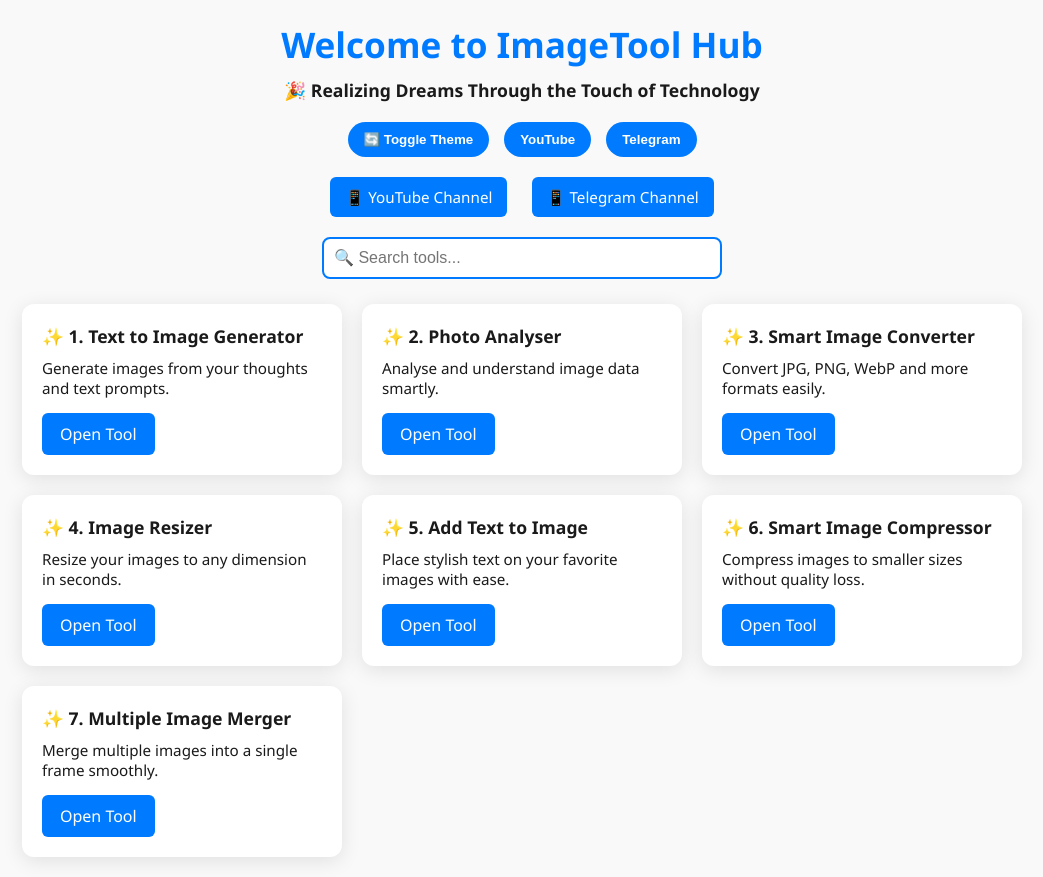
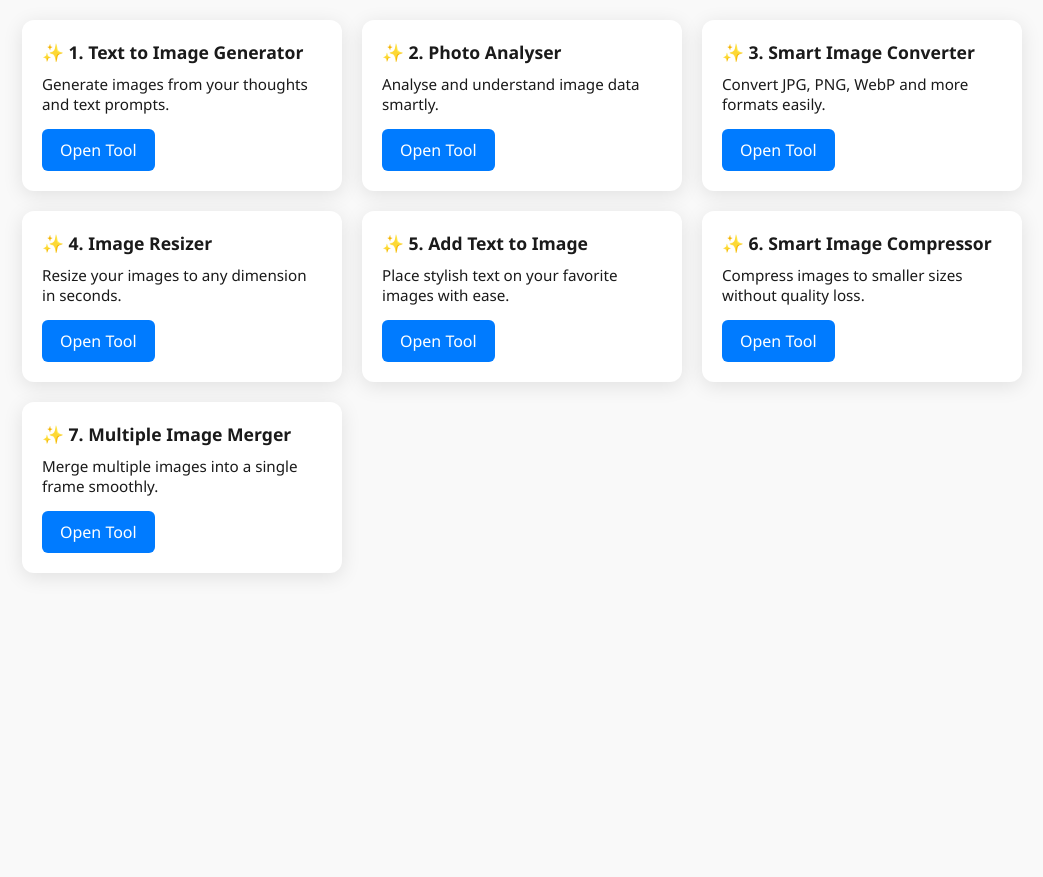
Before and after one commit to toolnovanext/Image-tool-half, a plain HTML site: page index.html in a window 1280 px wide. Shown: the whole page, without its empty margins (118-1161 px from the left). After the commit the page ends 800 px from the top, so only its background shows below. Drawn offline with Linux system fonts and the light colour scheme.

Commit message:
Update index.html

```diff
--- a/index.html
+++ b/index.html
@@ -8,11 +8,8 @@
     :root {
       --primary: #007bff;
       --bg-light: #f9f9f9;
-      --bg-dark: #121212;
       --text-dark: #1a1a1a;
-      --text-light: #f0f0f0;
       --card-bg-light: #ffffff;
-      --card-bg-dark: #1e1e1e;
       --shadow: 0 4px 20px rgba(0, 0, 0, 0.1);
     }
 
@@ -26,83 +23,7 @@
       font-family: 'Segoe UI', sans-serif;
       background: var(--bg-light);
       color: var(--text-dark);
-      transition: background 0.4s ease, color 0.4s ease;
       padding: 20px;
-    }
-
-    .dark-mode {
-      background: var(--bg-dark);
-      color: var(--text-light);
-    }
-
-    .header {
-      text-align: center;
-      margin-bottom: 20px;
-    }
-
-    .header h1 {
-      font-size: 2.2rem;
-      color: var(--primary);
-    }
-
-    .header .slogan {
-      font-size: 1.1rem;
-      font-weight: 600;
-      margin-top: 10px;
-    }
-
-    .tag-bar {
-      display: flex;
-      justify-content: center;
-      gap: 15px;
-      margin: 20px 0;
-    }
-
-    .tag-bar button {
-      padding: 10px 16px;
-      background: var(--primary);
-      color: #fff;
-      border: none;
-      border-radius: 20px;
-      cursor: pointer;
-      font-weight: bold;
-    }
-
-    .dark-mode .tag-bar button {
-      background: #00aaff;
-      color: #000;
-    }
-
-    .links {
-      text-align: center;
-      margin: 20px 0;
-    }
-
-    .links a {
-      background: var(--primary);
-      color: white;
-      padding: 10px 15px;
-      margin: 0 10px;
-      border-radius: 6px;
-      text-decoration: none;
-      display: inline-block;
-      font-size: 0.95rem;
-    }
-
-    .dark-mode .links a {
-      background: #00aaff;
-      color: black;
-    }
-
-    #searchInput {
-      display: block;
-      margin: 0 auto 25px auto;
-      padding: 10px;
-      width: 90%;
-      max-width: 400px;
-      border: 2px solid var(--primary);
-      border-radius: 8px;
-      font-size: 1rem;
     }
 
     .tools-grid {
@@ -118,11 +39,7 @@
       padding: 20px;
       border-radius: 12px;
       box-shadow: var(--shadow);
-      transition: transform 0.3s ease, background 0.4s ease;
-    }
-
-    .dark-mode .tool-card {
-      background: var(--card-bg-dark);
+      transition: transform 0.3s ease;
     }
 
     .tool-card:hover {
@@ -151,31 +68,11 @@
     .tool-card a:hover {
       background: #0056b3;
     }
-
-    .dark-mode .tool-card a:hover {
-      background: #007bff;
-    }
   </style>
 </head>
 <body>
 
-  <div class="header">
-    <h1>Welcome to ImageTool Hub</h1>
-    <p class="slogan">🎉 Realizing Dreams Through the Touch of Technology</p>
-  </div>
-
-  <div class="tag-bar">
-    <button onclick="toggleMode()">🔄 Toggle Theme</button>
-    <button onclick="window.open('https://youtube.com/@accessibleresource?si=LGhrnQDGHw-BTroD')">YouTube</button>
-    <button onclick="window.open('https://t.me/shopnotamal')">Telegram</button>
-  </div>
-
-  <div class="links">
-    <a href="https://youtube.com/@accessibleresource?si=LGhrnQDGHw-BTroD" target="_blank">📱 YouTube Channel</a>
-    <a href="https://t.me/shopnotamal" target="_blank">📱 Telegram Channel</a>
-  </div>
-
-  <input type="text" id="searchInput" placeholder="🔍 Search tools..." onkeyup="filterTools()"/>
+  <header></header>
 
   <div class="tools-grid" id="toolContainer">
 
@@ -183,66 +80,54 @@
     <div class="tool-card">
       <h2>✨ 1. Text to Image Generator</h2>
       <p>Generate images from your thoughts and text prompts.</p>
-      <a href="https://accessibleresource.github.io/Text-to-image-generator/" target="_blank">Open Tool</a>
+      <a href="https://toolnovanext.github.io/Text-to-image-generator/" target="_blank">Open Tool</a>
     </div>
 
     <!-- Tool 2 -->
     <div class="tool-card">
       <h2>✨ 2. Photo Analyser</h2>
       <p>Analyse and understand image data smartly.</p>
-      <a href="https://accessibleresource.github.io/photo-analyser.-/" target="_blank">Open Tool</a>
+      <a href="https://toolnovanext.github.io/photo-analyser.-/" target="_blank">Open Tool</a>
     </div>
 
     <!-- Tool 3 -->
     <div class="tool-card">
       <h2>✨ 3. Smart Image Converter</h2>
       <p>Convert JPG, PNG, WebP and more formats easily.</p>
-      <a href="https://accessibleresource.github.io/Smart-image-converter/" target="_blank">Open Tool</a>
+      <a href="https://toolnovanext.github.io/Smart-image-converter/" target="_blank">Open Tool</a>
     </div>
 
     <!-- Tool 4 -->
     <div class="tool-card">
       <h2>✨ 4. Image Resizer</h2>
       <p>Resize your images to any dimension in seconds.</p>
-      <a href="https://accessibleresource.github.io/Image-resizer./" target="_blank">Open Tool</a>
+      <a href="https://toolnovanext.github.io/Image-resizer./" target="_blank">Open Tool</a>
     </div>
 
     <!-- Tool 5 -->
     <div class="tool-card">
       <h2>✨ 5. Add Text to Image</h2>
       <p>Place stylish text on your favorite images with ease.</p>
-      <a href="https://accessibleresource.github.io/Add-text-to-image/" target="_blank">Open Tool</a>
+      <a href="https://toolnovanext.github.io/Add-text-to-image/" target="_blank">Open Tool</a>
     </div>
 
     <!-- Tool 6 -->
     <div class="tool-card">
       <h2>✨ 6. Smart Image Compressor</h2>
       <p>Compress images to smaller sizes without quality loss.</p>
-      <a href="https://accessibleresource.github.io/Smart-image-compressor/" target="_blank">Open Tool</a>
+      <a href="https://toolnovanext.github.io/Smart-image-compressor/" target="_blank">Open Tool</a>
     </div>
 
     <!-- Tool 7 -->
     <div class="tool-card">
       <h2>✨ 7. Multiple Image Merger</h2>
       <p>Merge multiple images into a single frame smoothly.</p>
-      <a href="https://accessibleresource.github.io/Image-Merger/" target="_blank">Open Tool</a>
+      <a href="https://toolnovanext.github.io/Image-Merger/" target="_blank">Open Tool</a>
     </div>
 
   </div>
 
-  <script>
-    function toggleMode() {
-      document.body.classList.toggle("dark-mode");
-    }
+  <footer></footer>
 
-    function filterTools() {
-      const input = document.getElementById("searchInput").value.toLowerCase();
-      const tools = document.querySelectorAll(".tool-card");
-      tools.forEach(tool => {
-        const text = tool.innerText.toLowerCase();
-        tool.style.display = text.includes(input) ? "block" : "none";
-      });
-    }
-  </script>
 </body>
 </html>
```
